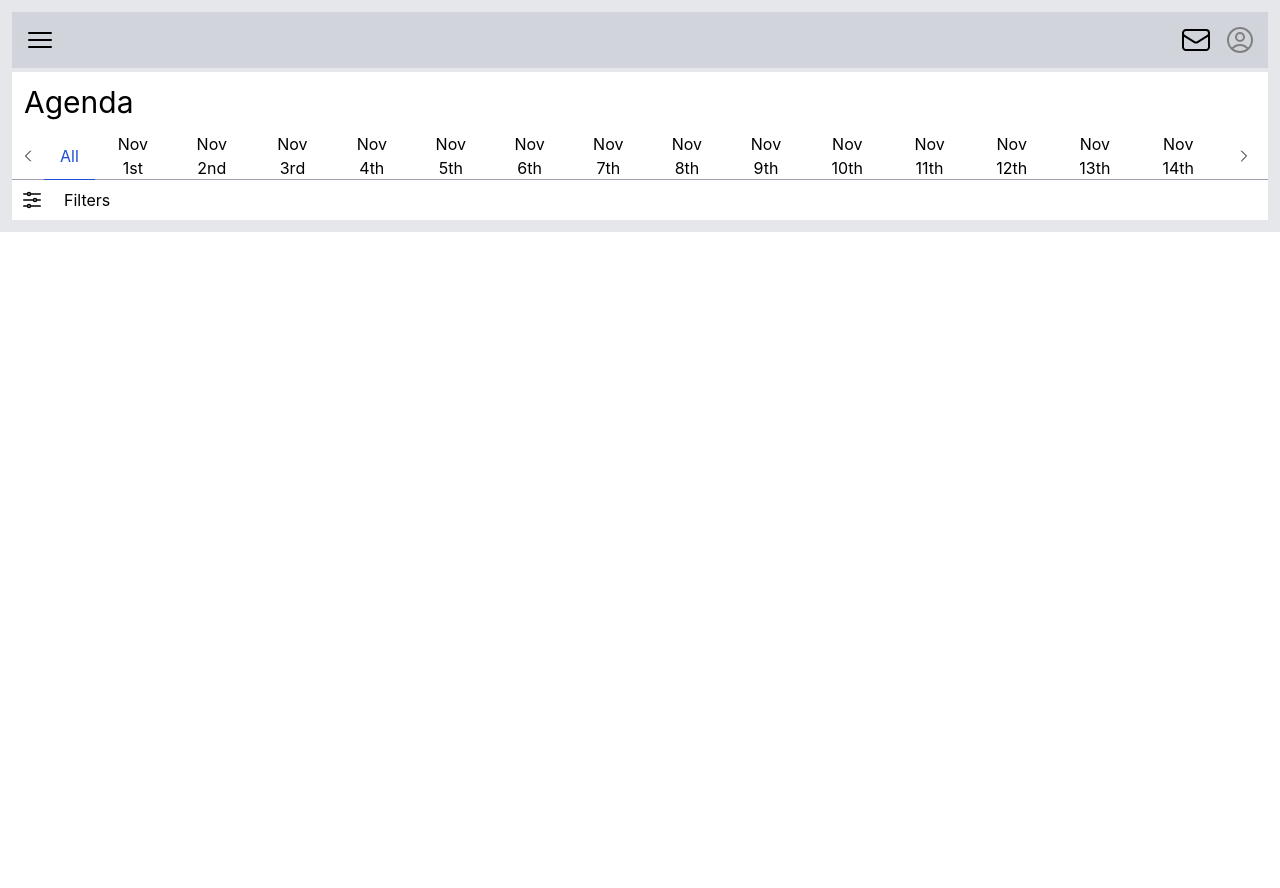
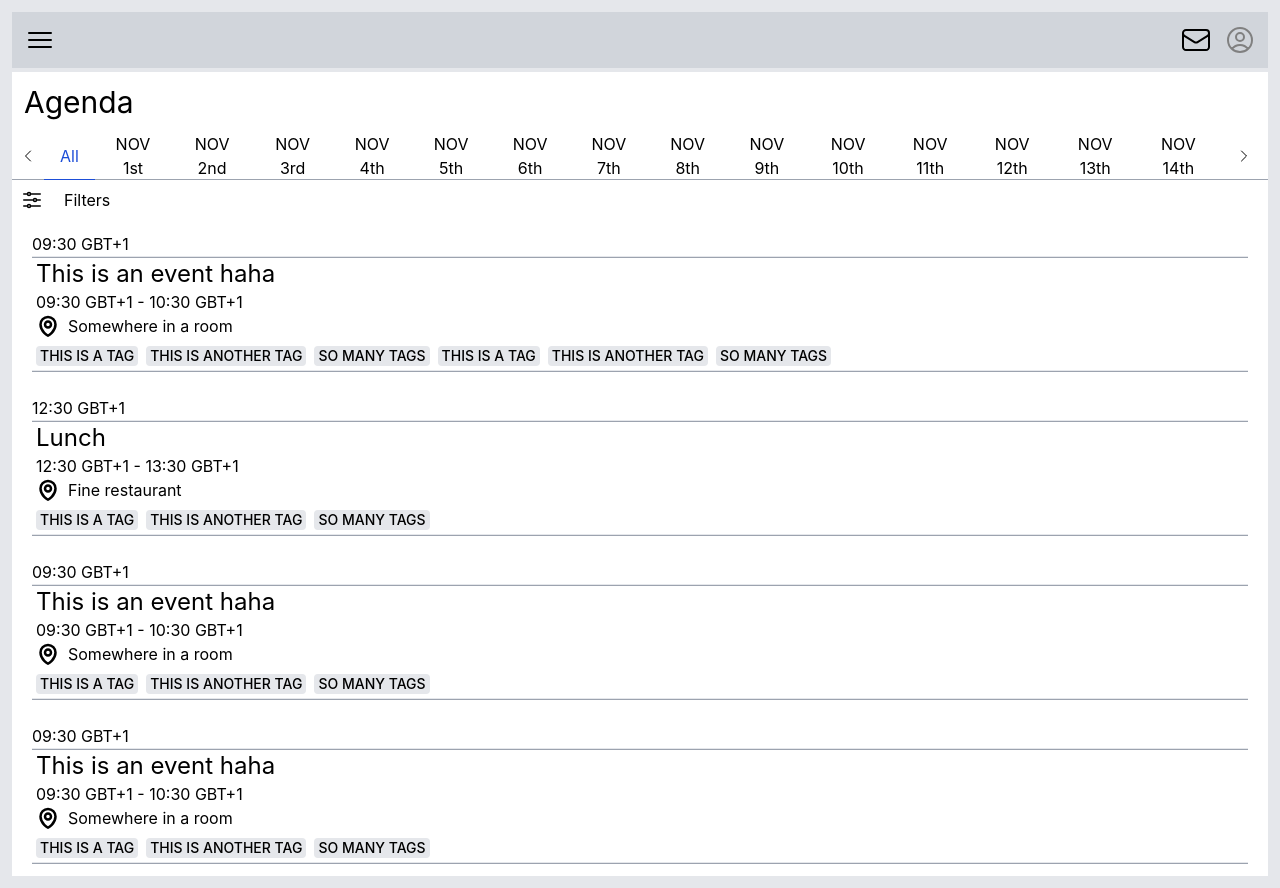
Before and after one commit to DaraghP/EnergyCommunications, a React (Create React App) app in the folder homework-assignment/: page / in a window 1280 px wide. Before the commit the page ends 800 px from the top, so only its background shows below. Built offline with nearby package versions, Linux system fonts and the light colour scheme.

Commit message:
Added event cards based on date selected

```diff
--- a/homework-assignment/src/Agenda.js
+++ b/homework-assignment/src/Agenda.js
@@ -1,14 +1,19 @@
-import React from 'react';
+import React, {useState, useEffect} from 'react';
 import DateSelector from './DateSelector';
 import Filter from './Filter';
 import Events from './Events';
 
 const Agenda = () => {
+    const [activeDate, setActiveDate] = useState("all");
+
+    useEffect(() => {
+        //
+    }, [activeDate])
     return (<div class="bg-white">
         <h1 class="p-3 text-3xl">Agenda</h1>
-        <DateSelector/>
+        <DateSelector activeDate={activeDate} setActiveDate={setActiveDate}/>
         <Filter/>
-        <Events/>
+        <Events activeDate={activeDate}/>
     </div>);
 }
 
--- a/homework-assignment/src/DateSelector.js
+++ b/homework-assignment/src/DateSelector.js
@@ -1,15 +1,14 @@
 import React, {useEffect, useState} from 'react';
 
-const DateSelector = () => {
+const DateSelector = ({activeDate, setActiveDate}) => {
     const windowWidth = window.innerWidth;
-    const [activeDate, setActiveDate] = useState("all");
-    const dates = ['Nov 1st', 'Nov 2nd', 'Nov 3rd', 'Nov 4th', 'Nov 5th', 'Nov 6th', 'Nov 7th', 'Nov 8th', 'Nov 9th', 'Nov 10th', 'Nov 11th','Nov 12th', 'Nov 13th', 'Nov 14th']
+    const dates = ['NOV 1st', 'NOV 2nd', 'NOV 3rd', 'NOV 4th', 'NOV 5th', 'NOV 6th', 'NOV 7th', 'NOV 8th', 'NOV 9th', 'NOV 10th', 'NOV 11th','NOV 12th', 'NOV 13th', 'NOV 14th']
 
-    useEffect(()=> {
-        console.log(String(activeDate).split(" "));
-        console.log(window.innerWidth);
+    // useEffect(()=> {
+    //     console.log(String(activeDate).split(" "));
+    //     console.log(window.innerWidth);
 
-    }, [])
+    // }, [])
 
     function prevDate(date) {
         // console.log(date, " index: ", dates.indexOf(date));
--- a/homework-assignment/src/Events.js
+++ b/homework-assignment/src/Events.js
@@ -1,7 +1,86 @@
-import React from 'react';
+import React, { useEffect, useState} from 'react';
 
-const Events = () => {
-    return (<div></div>);
+const Events = ({activeDate}) => {
+    const events = [
+        {
+            date: "NOV 1st",
+            title: "This is an event haha",
+            startTime: "09:30 GBT+1",
+            endTime: "10:30 GBT+1",
+            location: "Somewhere in a room",
+            tags: ["This is a tag", "this is another tag", "so many tags", "This is a tag", "this is another tag", "so many tags"]
+        },
+        {
+            date: "NOV 1st",
+            title: "Lunch",
+            startTime: "12:30 GBT+1",
+            endTime: "13:30 GBT+1",
+            location: "Fine restaurant",
+            tags: ["This is a tag", "this is another tag", "so many tags"]
+        },
+        {
+            date: "NOV 3rd",
+            title: "This is an event haha",
+            startTime: "09:30 GBT+1",
+            endTime: "10:30 GBT+1",
+            location: "Somewhere in a room",
+            tags: ["This is a tag", "this is another tag", "so many tags"]
+        },
+        {
+            date: "NOV 1st",
+            title: "This is an event haha",
+            startTime: "09:30 GBT+1",
+            endTime: "10:30 GBT+1",
+            location: "Somewhere in a room",
+            tags: ["This is a tag", "this is another tag", "so many tags"]
+        }
+    ]
+
+    const [activeEvents, setActiveEvents] = useState(events);
+
+    useEffect(() => {
+        if (activeDate !== "all") {
+            console.log("all events happening on", activeDate, ":");
+            let currEvents = events.filter(function (e) {
+                return e.date === activeDate;
+            })
+            console.log(activeEvents);
+            setActiveEvents(currEvents);
+        } else {
+            setActiveEvents(events);
+        }
+    }, [activeDate]);
+
+    return (
+        <div class="flex flex-col overflow-y-auto">
+            {activeEvents.map((event) => {
+                return <div class="px-5 py-3">
+                            <div>{event.startTime}</div>
+                            <hr class="bg-gray-400 h-0.5"/>
+                            <div class="px-1">
+                                <h2 class="text-2xl">{event.title}</h2>
+                                <p>{event.startTime} - {event.endTime}</p>
+                                <div class="flex flex-row">
+                                    <svg xmlns="http://www.w3.org/2000/svg" fill="none" viewBox="0 0 24 24" strokeWidth={2.5} stroke="currentColor" className="w-6 h-6">
+                                        <path strokeLinecap="round" strokeLinejoin="round" d="M15 10.5a3 3 0 11-6 0 3 3 0 016 0z" />
+                                        <path strokeLinecap="round" strokeLinejoin="round" d="M19.5 10.5c0 7.142-7.5 11.25-7.5 11.25S4.5 17.642 4.5 10.5a7.5 7.5 0 1115 0z" />
+                                    </svg>
+
+                                    <p class="px-2">{event.location}</p></div>
+
+                                <div class="flex-wrap flex bg-white-800 py-1">
+                                    {event.tags.map((tag) => {
+                                        return <p class="text-sm rounded font-medium px-1 mt-1 mr-2 bg-gray-200 h-full">{tag.toUpperCase()}</p>
+                                    })}
+                                </div>
+                            </div>
+
+                            <hr class="bg-gray-400 h-0.5"/>
+                        </div>
+            })
+            }
+            </div>
+    );
 }
 
 export default Events;
--- a/homework-assignment/src/Filter.js
+++ b/homework-assignment/src/Filter.js
@@ -2,13 +2,13 @@ import React from 'react';
 
 const Filter = () => {
     return (
-        <div class="flex p-2">
+        <button onClick={() => console.log("filter button pressed.")} class="flex p-2">
             <svg xmlns="http://www.w3.org/2000/svg" fill="none" viewBox="0 0 24 24" strokeWidth={1.5} stroke="currentColor" className="w-6 h-6">
                 <path strokeLinecap="round" strokeLinejoin="round" d="M10.5 6h9.75M10.5 6a1.5 1.5 0 11-3 0m3 0a1.5 1.5 0 10-3 0M3.75 6H7.5m3 12h9.75m-9.75 0a1.5 1.5 0 01-3 0m3 0a1.5 1.5 0 00-3 0m-3.75 0H7.5m9-6h3.75m-3.75 0a1.5 1.5 0 01-3 0m3 0a1.5 1.5 0 00-3 0m-9.75 0h9.75" />
             </svg>
 
             <p class="px-5">Filters</p>
-        </div>
+        </button>
     );
 }
 
```
